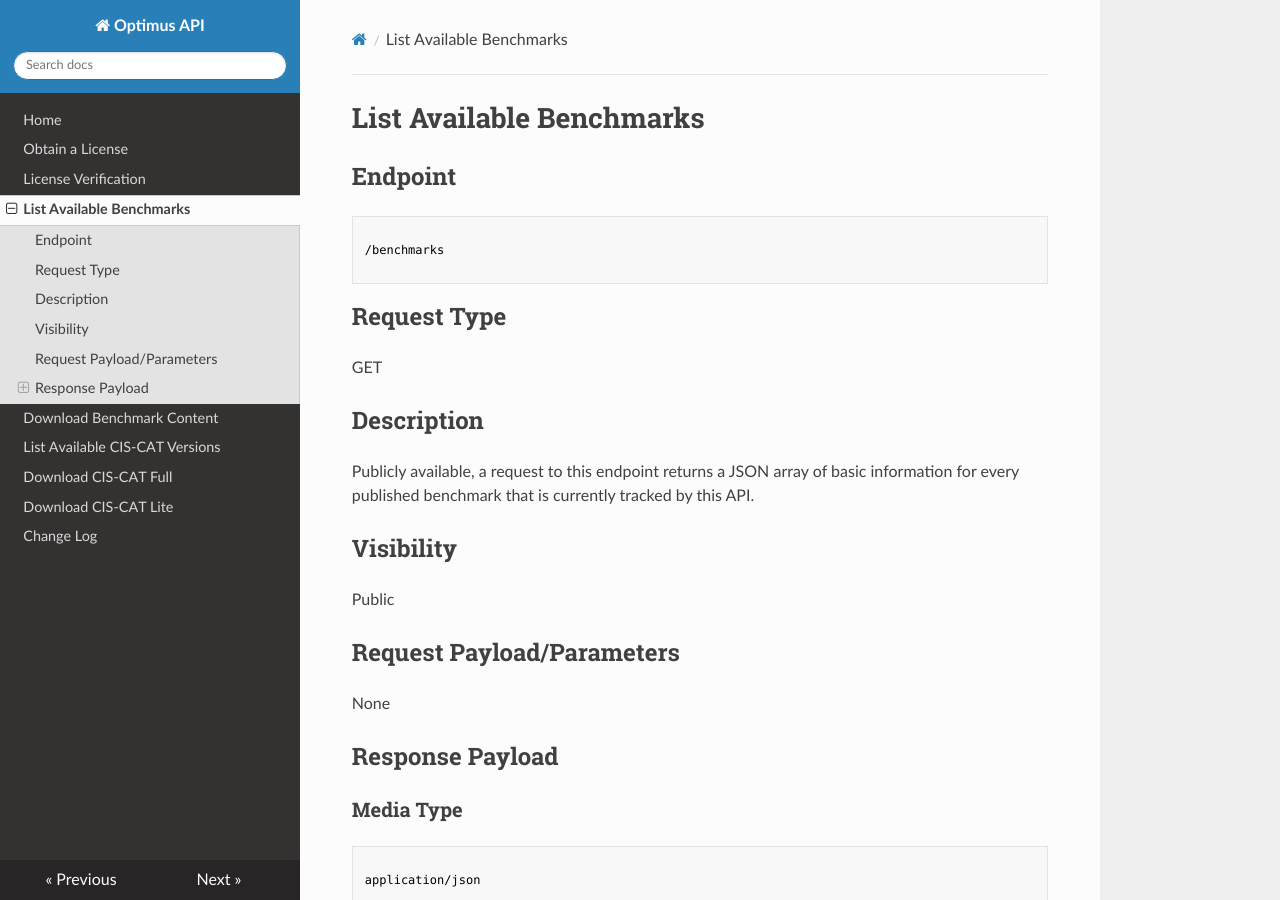
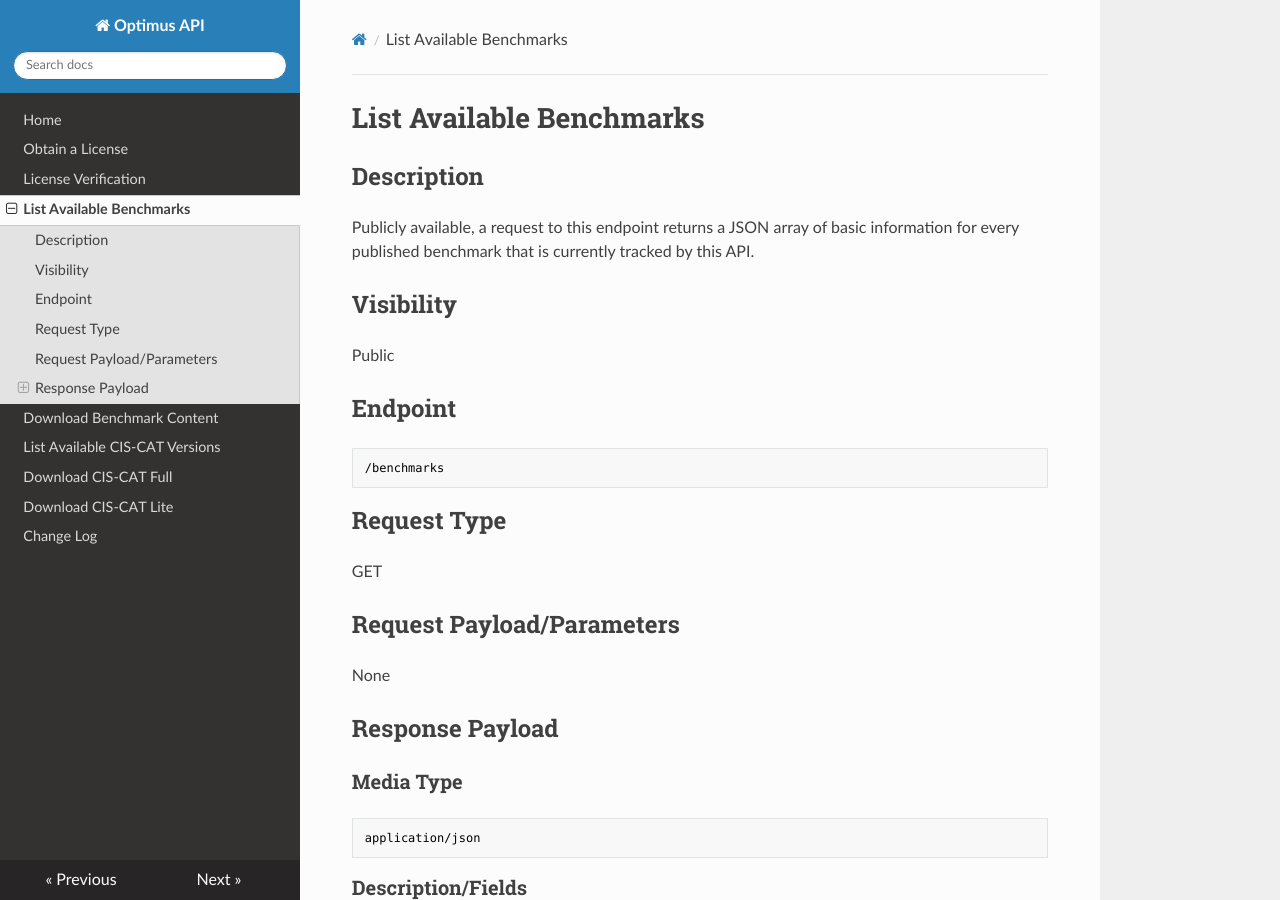
Before and after one commit to CISecurity/OptimusAPI, an MkDocs documentation site: the page built from docs/ListAvailableBenchmarks.md, in a window 1280 px wide and 900 px high. Built offline with MkDocs 1.6.1, drawn with Linux system fonts in a browser that asks for light colours; nearby versions of some CDN libraries.

````diff
--- a/docs/ListAvailableBenchmarks.md
+++ b/docs/ListAvailableBenchmarks.md
@@ -1,21 +1,19 @@
 # List Available Benchmarks
-
-## Endpoint
-
-```
-
-/benchmarks
-
-```
-
-## Request Type
-GET
 
 ## Description
 Publicly available, a request to this endpoint returns a JSON array of basic information for every published benchmark that is currently tracked by this API.
 
 ## Visibility
 Public
+
+## Endpoint
+
+```
+/benchmarks
+```
+
+## Request Type
+GET
 
 ## Request Payload/Parameters
 None
@@ -24,9 +22,7 @@ None
 ### Media Type
 
 ```
-
 application/json
-
 ```
 
 ### Description/Fields
@@ -50,7 +46,6 @@ The response payload is a JSON array of objects noting basic information about a
 ### Example
 
 ```
-
 {
   [
     {
@@ -82,5 +77,4 @@ The response payload is a JSON array of objects noting basic information about a
     }
   ]
 }
-
  ```
````
